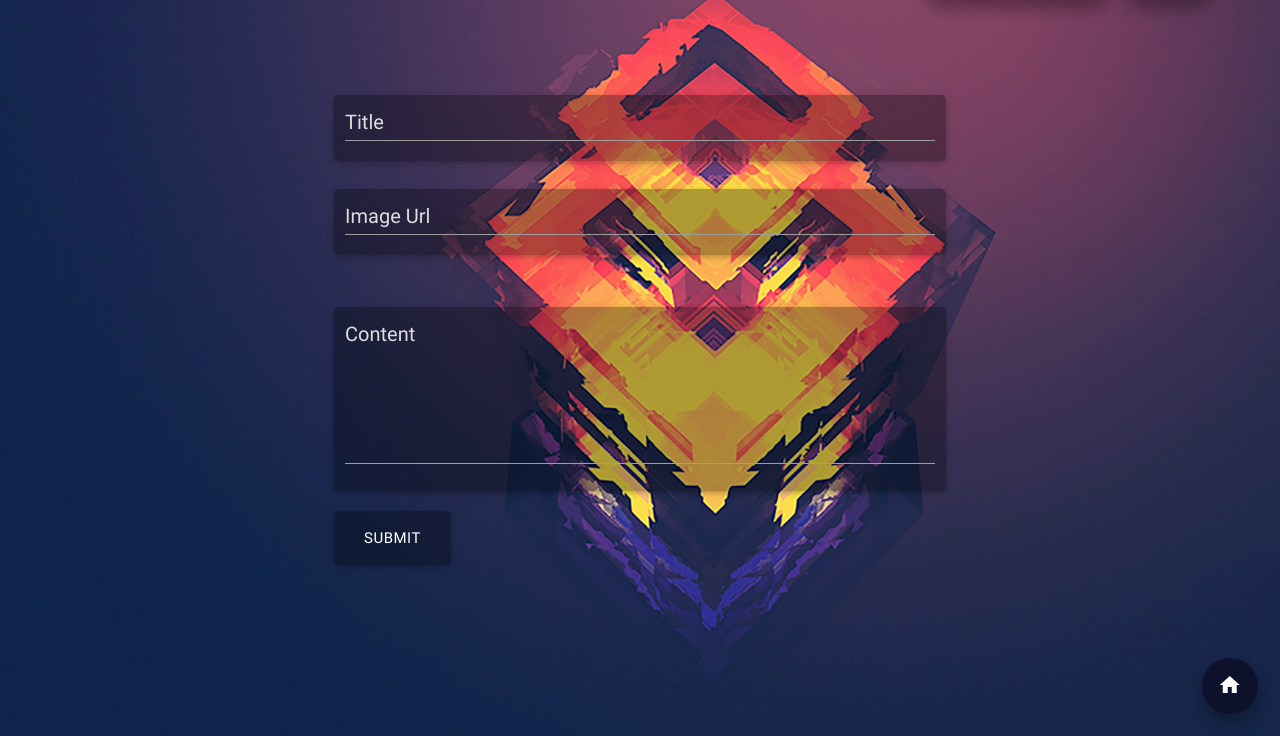
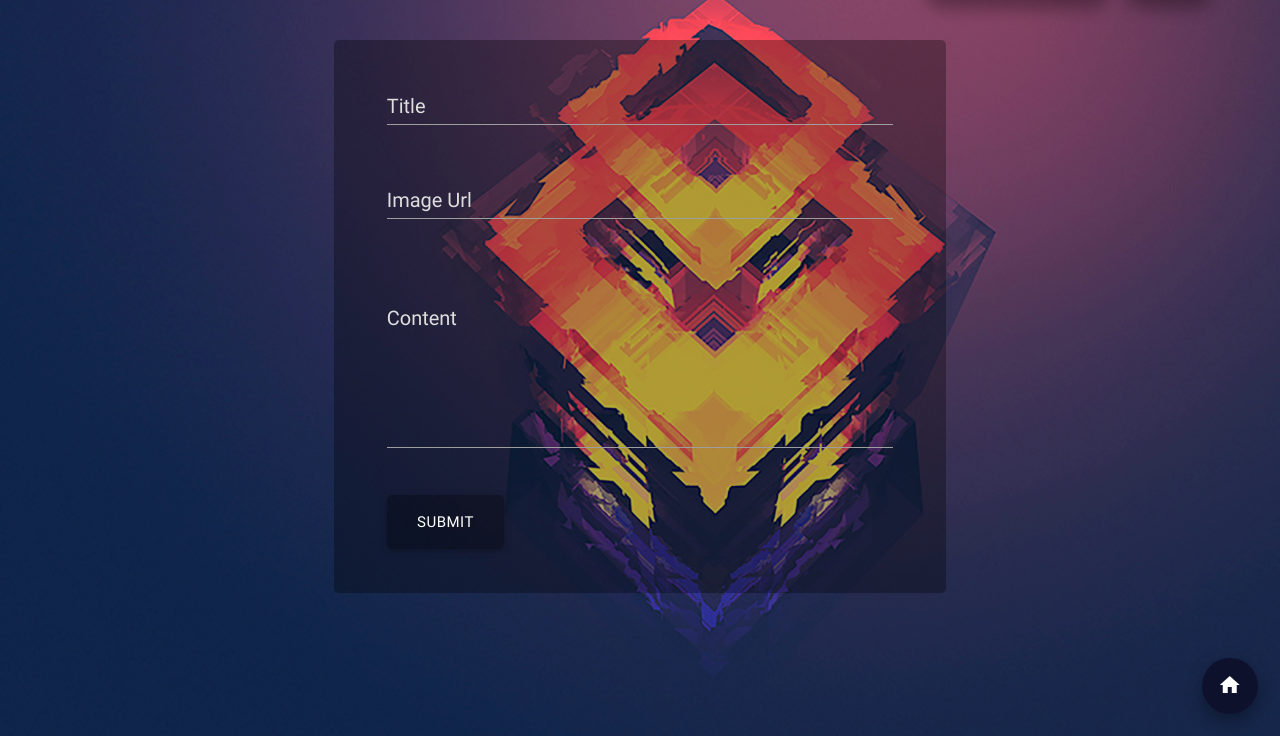
Before and after one commit to sagarchoudhary96/MultiUser-Blog, a Python web app: template templates/new_post.html in a window 1280 px wide. Shown: the part 64-800 px from the top of the page. Run offline with Jinja, Linux system fonts and the light colour scheme; the template is opened without the code that fills it, so the values that code supplies are empty; some libraries are stand-ins or nearby versions.

Commit message:
change: new_post template

```diff
--- a/templates/new_post.html
+++ b/templates/new_post.html
@@ -24,37 +24,38 @@
        </nav>
 
        <!-- Main Content -->
-       <div class="container head-margin">
+       <div class="container" style="margin-top: 5vh;">
          <div class="row">
-          <form class="col m8 offset-m2 s10 offset-s1">
+          <form class="col m8 offset-m2 s10 offset-s1 post-edit-new post-edit-new-padding">
+
                      <div class="row">
-                 <div class="input-field z-depth-1 col s12
-                 post-edit-new animi-shadow">
+                         <div class="input-field col s10 offset-s1  animi-shadow">
                           <input id="post-title" type="text" class="validate white-text">
                           <label for="post-title">Title</label>
                          </div>
                      </div>
 
                      <div class="row">
-                 <div class="input-field z-depth-1 col s12 post-edit-new animi-shadow" style="margin-top: 1vh;">
+                         <div class="input-field col s10 offset-s1 animi-shadow" style="margin-top: 1vh;">
                           <input id="post-image-url" type="text" class="validate white-text">
                           <label for="post-image-url">Image Url</label>
                         </div>
                      </div>
 
                      <div class="row">
-                 <div class="input-field z-depth-1 col s12 post-edit-new animi-shadow" style="margin-top: 4vh;">
+                         <div class="input-field col s10 offset-s1 animi-shadow" style="margin-top: 4vh;">
                           <textarea class="materialize-textarea content-textarea white-text" id="post-content" cols="30" rows="100"></textarea>
                           <label for="post-content" class="content-label">Content</label>
                          </div>
                      </div>
+
                     <div class="row">
+                        <div class="col s10 offset-s1">
+                            <button type= "submit" class="btn btn-large left waves-effect waves-green float post-edit-new">Submit</button>
+                        </div>
+                    </div>
 
-                    <button type= "submit" class="btn btn-large left waves-effect waves-green float post-edit-new">Submit</button>
-
-              </div>
           </form>
-          </div>
          </div>
         </div>
 
@@ -68,13 +69,6 @@
       <!--Import jQuery before materialize.js-->
       <script type="text/javascript" src="https://code.jquery.com/jquery-2.1.1.min.js"></script>
       <script type="text/javascript" src="../assets/js/materialize.min.js"></script>
-      <script>
-          $(".animi-shadow").hover(
-            function() {
-              $(this).toggleClass('z-depth-1').toggleClass('z-depth-2');
-
-            }
-          )
-      </script>
+      <script type="text/javascript" src="../assets/js/app.js"></script>
     </body>
 </html>
```
Lines whose indentation alone changed are shown as unchanged.
